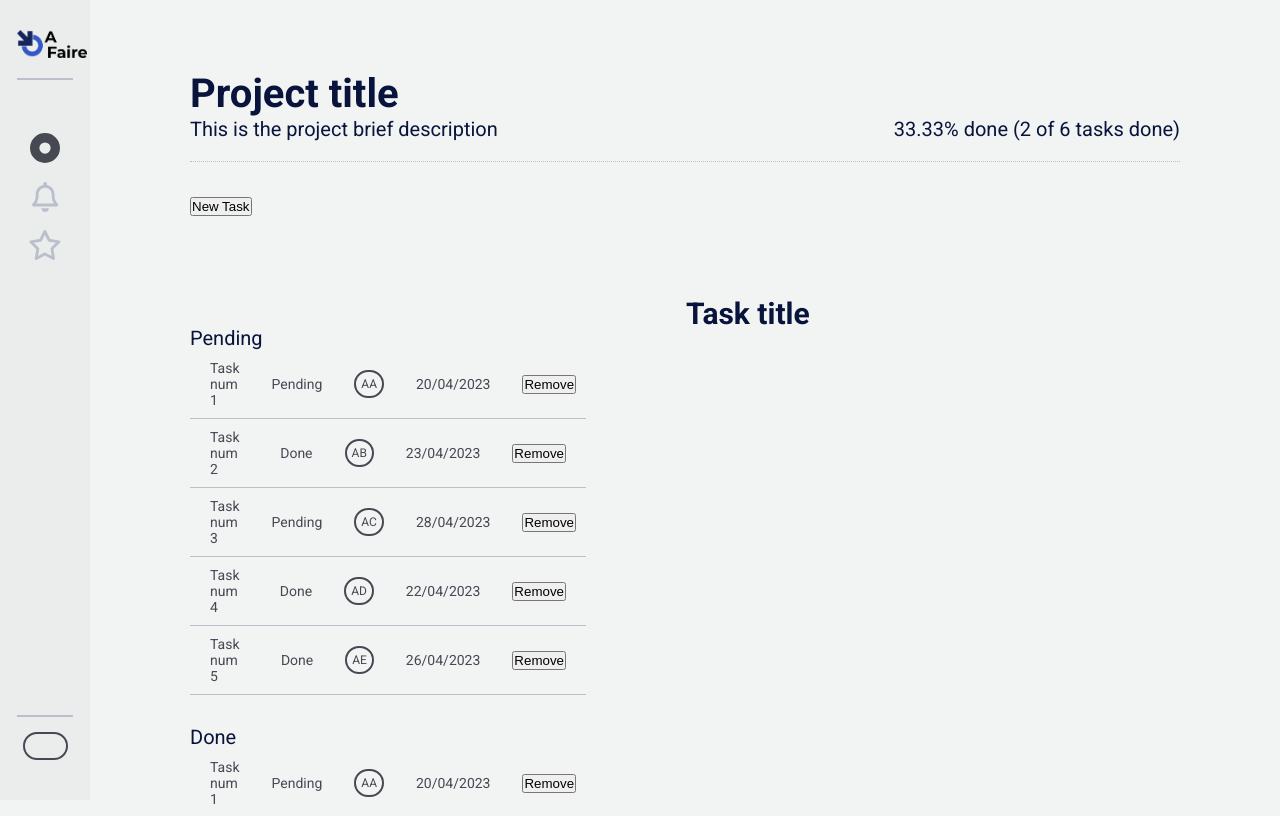
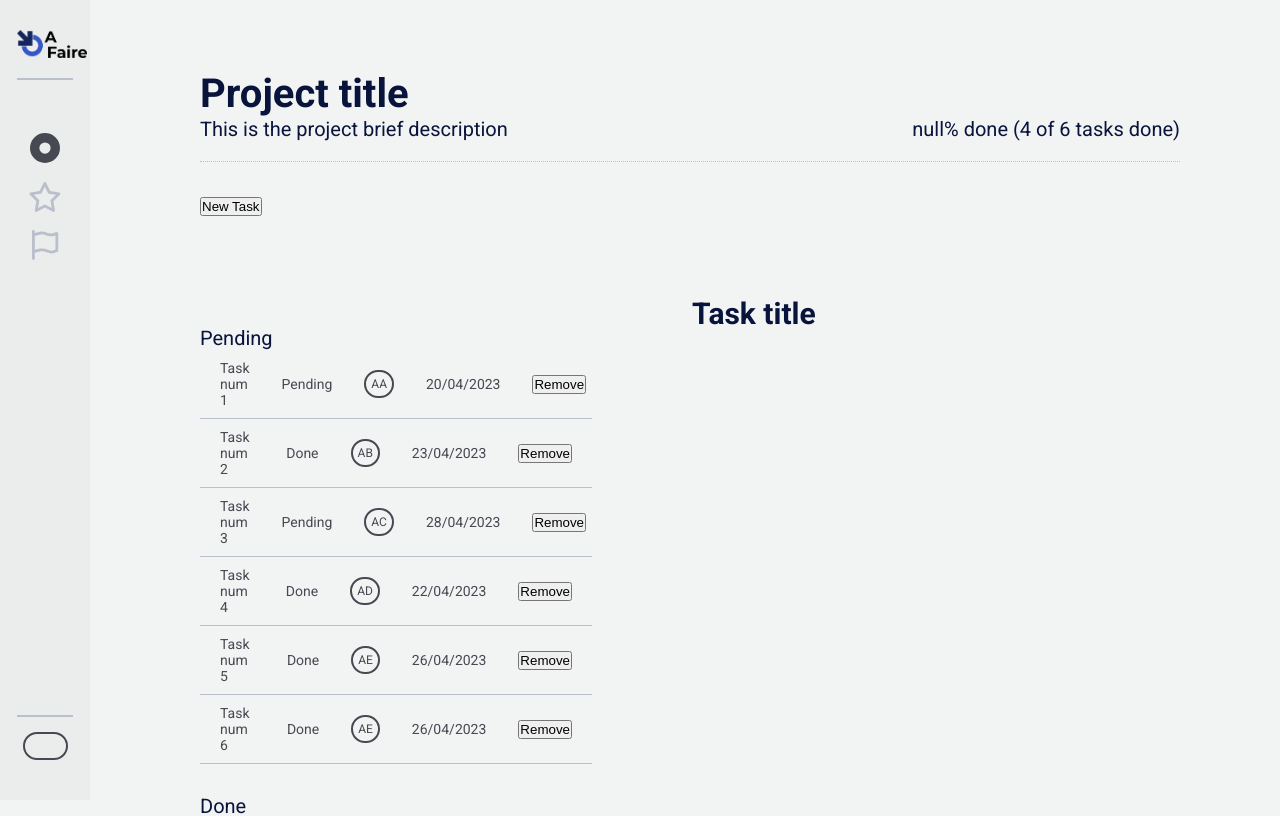
Before and after one commit to annalemonbcn/final-project, a Vue app: page /task/add-task in a window 1280 px wide. Shown: the top 816 px of the page. Built offline with nearby package versions, Linux system fonts and the light colour scheme.

Commit message:
Percent done

```diff
--- a/src/components/Navigation/NavComp.vue
+++ b/src/components/Navigation/NavComp.vue
@@ -12,10 +12,10 @@
             <fa icon="fa-circle-dot" />
           </router-link>
           <a href="#">
-            <fa icon="fa-regular fa-bell" />
+            <fa icon="fa-regular fa-star" />
           </a>
           <a href="#">
-            <fa icon="fa-regular fa-star" />
+            <fa icon="fa-regular fa-flag" />
           </a>
         </div>
         <div>
@@ -50,12 +50,16 @@ export default {
 <style scoped>
 header {
   box-sizing: border-box;
+  padding: 30px 10px;
 
   background-color: #ebeded;
+
   height: 100vh;
   max-width: 100px;
 
-  padding: 30px 10px;
+  position: fixed;
+  top: 0;
+  left: 0;
 }
 
 header nav {
--- a/src/components/Workspace/ProjectTitleComp.vue
+++ b/src/components/Workspace/ProjectTitleComp.vue
@@ -4,29 +4,44 @@
       <h1>{{ projectTitle}}</h1>
       <p>{{ projectDescription }}</p>
     </div>
-    <div id="percent">{{ percent }}% done ({{ `${tasksDone} of ${totalTasks} tasks done` }})</div>
+    <div id="percent">{{ `${percent}` }}% done ({{ `${tasksDone} of ${totalTasks} tasks done` }})</div>
   </div>
 </template>
 
 <script>
+import TasksStore from '../../stores/tasks'
+import { mapState, mapActions } from 'pinia'
+
 export default {
   name: 'ProjectTitle',
   data() {
     return {
       projectTitle: 'Project title',
       projectDescription: 'This is the project brief description',
-      totalTasks: 6,
-      tasksDone: 2,
+      totalTasks: null,
+      tasksDone: null,
       percent: null
     }
   },
+  computed: {
+    ...mapState(TasksStore, ['totalCount', 'totalDoneTasks', 'totalPendingTasks'])
+  },
   methods: {
+    ...mapActions(TasksStore, ['_getTotalTasksCount', '_getDoneTasksCount']),
+
     _calculatePercent() {
-      this.percent = ((this.tasksDone / this.totalTasks) * 100).toFixed(2)
+      const integer = Math.floor(this.tasksDone / this.totalTasks * 100)
+      const decimal = (this.tasksDone / this.totalTasks * 100) - integer;
+      this.precent = decimal < 0.5 ? integer : integer + 1;
     }
   },
   created() {
-    this._calculatePercent()
+    // Get count of total tasks and tasks done
+    this.totalTasks = this._getTotalTasksCount();
+    this.tasksDone = this._getDoneTasksCount();
+
+    // Calculate percent
+    this._calculatePercent();
   }
 }
 </script>
--- a/src/components/Workspace/TaskComp.vue
+++ b/src/components/Workspace/TaskComp.vue
@@ -1,5 +1,5 @@
 <template>
-    <router-link to="/task/task1" class="task">
+    <router-link :to="`/task/${titleURL}`" class="task">
       <p class="task-title">{{ title }}</p>
       <p class="task-status">{{ status }}</p>
       <p class="task-user">
@@ -17,6 +17,11 @@ import UserLogo from '../Account/UserLogoComp.vue';
 
 export default {
   name: 'SingleTask',
+  data() {
+    return{
+      titleURL: ''
+    }
+  },
   props: {
     title: {
       type: String,
@@ -37,6 +42,12 @@ export default {
   },
   methods: {
     ...mapActions(TasksStore, ['_removeTask']),
+    _titleToUrl(){
+      this.titleURL = this.title.toLowerCase().split(' ').join('_');
+    }
+  },
+  created(){
+    this._titleToUrl();
   },
   components: {
     UserLogo,
--- a/src/stores/tasks.js
+++ b/src/stores/tasks.js
@@ -8,35 +8,55 @@ export default defineStore('tasks', {
           title: 'Task num 1',
           status: 'Pending',
           user: 'AA',
-          date: '20/04/2023'
+          date: '20/04/2023',
+          flag: true,
+          favourite: true
         },
         {
           title: 'Task num 2',
           status: 'Done',
           user: 'AB',
-          date: '23/04/2023'
+          date: '23/04/2023',
+          flag: false,
+          favourite: true
         },
         {
           title: 'Task num 3',
           status: 'Pending',
           user: 'AC',
-          date: '28/04/2023'
+          date: '28/04/2023',
+          flag: false,
+          favourite: false
         },
         {
           title: 'Task num 4',
           status: 'Done',
           user: 'AD',
-          date: '22/04/2023'
+          date: '22/04/2023',
+          flag: false,
+          favourite: true
         },
         {
           title: 'Task num 5',
           status: 'Done',
           user: 'AE',
-          date: '26/04/2023'
+          date: '26/04/2023',
+          flag: false,
+          favourite: false
+        },
+        {
+          title: 'Task num 6',
+          status: 'Done',
+          user: 'AE',
+          date: '26/04/2023',
+          flag: false,
+          favourite: true
         }
       ],
       pendingTasks: [],
-      doneTasks: []
+      doneTasks: [],
+      favouriteTasks: [],
+      flaggedTasks: [],
     }
   },
   actions: {
@@ -52,6 +72,30 @@ export default defineStore('tasks', {
     _getDoneTasks(){
       this.doneTasks = this.tasks.filter(task => task.status === 'Done');
     },
-
+    _getFavouriteTasks(){
+      this.favouriteTasks = this.tasks.filter(task => task.favourite === true);
+    },
+    _getFlaggedTasks(){
+      this.doneTasks = this.tasks.filter(task => task.flag === true);
+    },
+    _getTotalTasksCount(){
+      return this.tasks.length;
+    },
+    _getPendingTasksCount(){
+      this._getPendingTasks();
+      return this.pendingTasks.length;
+    },
+    _getDoneTasksCount(){
+      this._getDoneTasks();
+      return this.doneTasks.length;
+    },
+    _geFavouriteTasksCount(){
+      this._getFavouriteTasks();
+      return this.favouriteTasks.length;
+    },
+    _getFlaggedTasksCount(){
+      this._getFlaggedTasks();
+      return this.flaggedTasks.length;
+    }
   }
 })
--- a/src/views/HomeView.vue
+++ b/src/views/HomeView.vue
@@ -27,7 +27,7 @@ export default {
 <style>
   #board{
     width: 100%;
-    padding: 70px 100px;
+    padding: 70px 100px 70px 200px;
   }
 
   #tasks-info{
```
Also changed, not shown: structure.txt.
